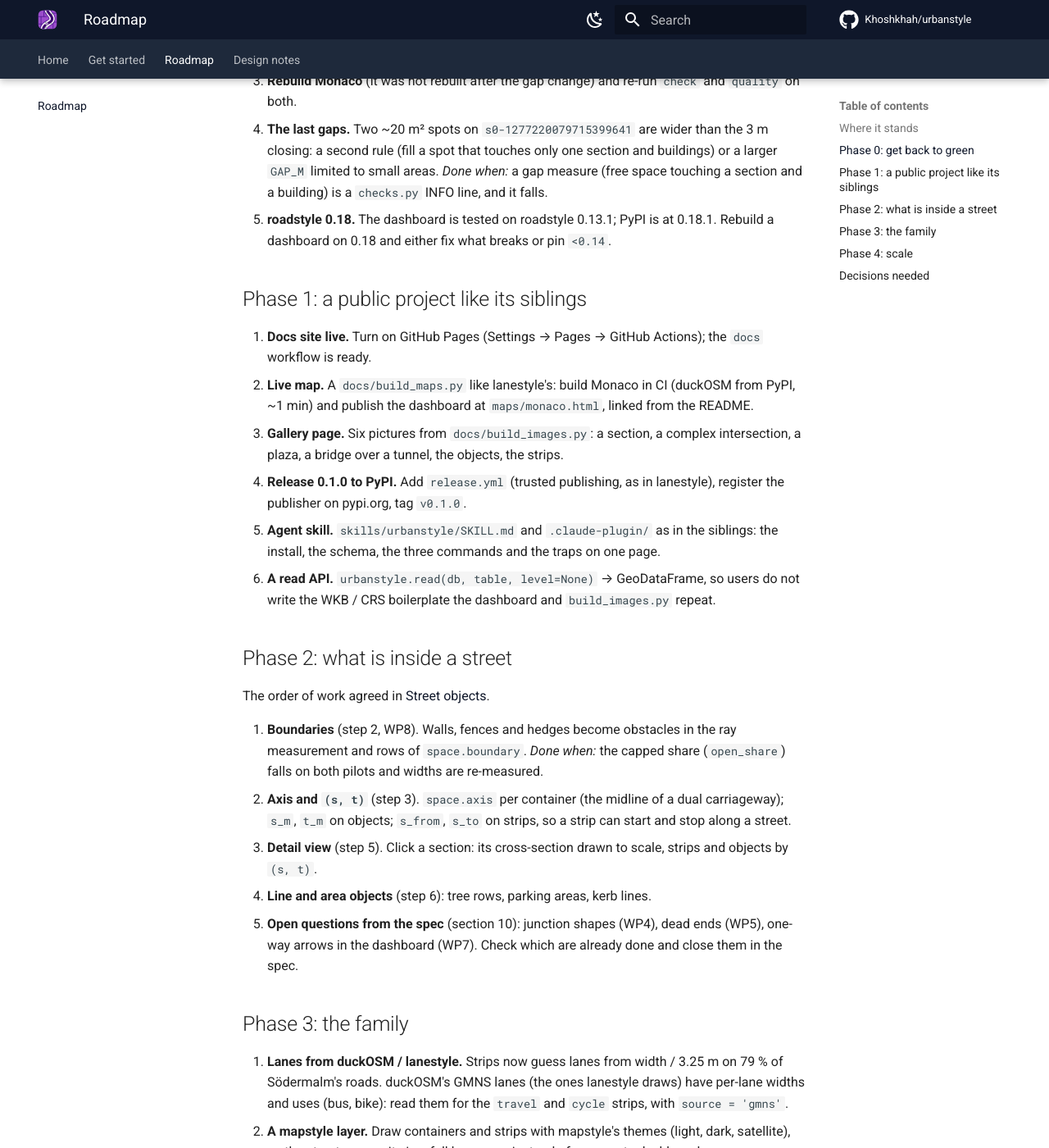
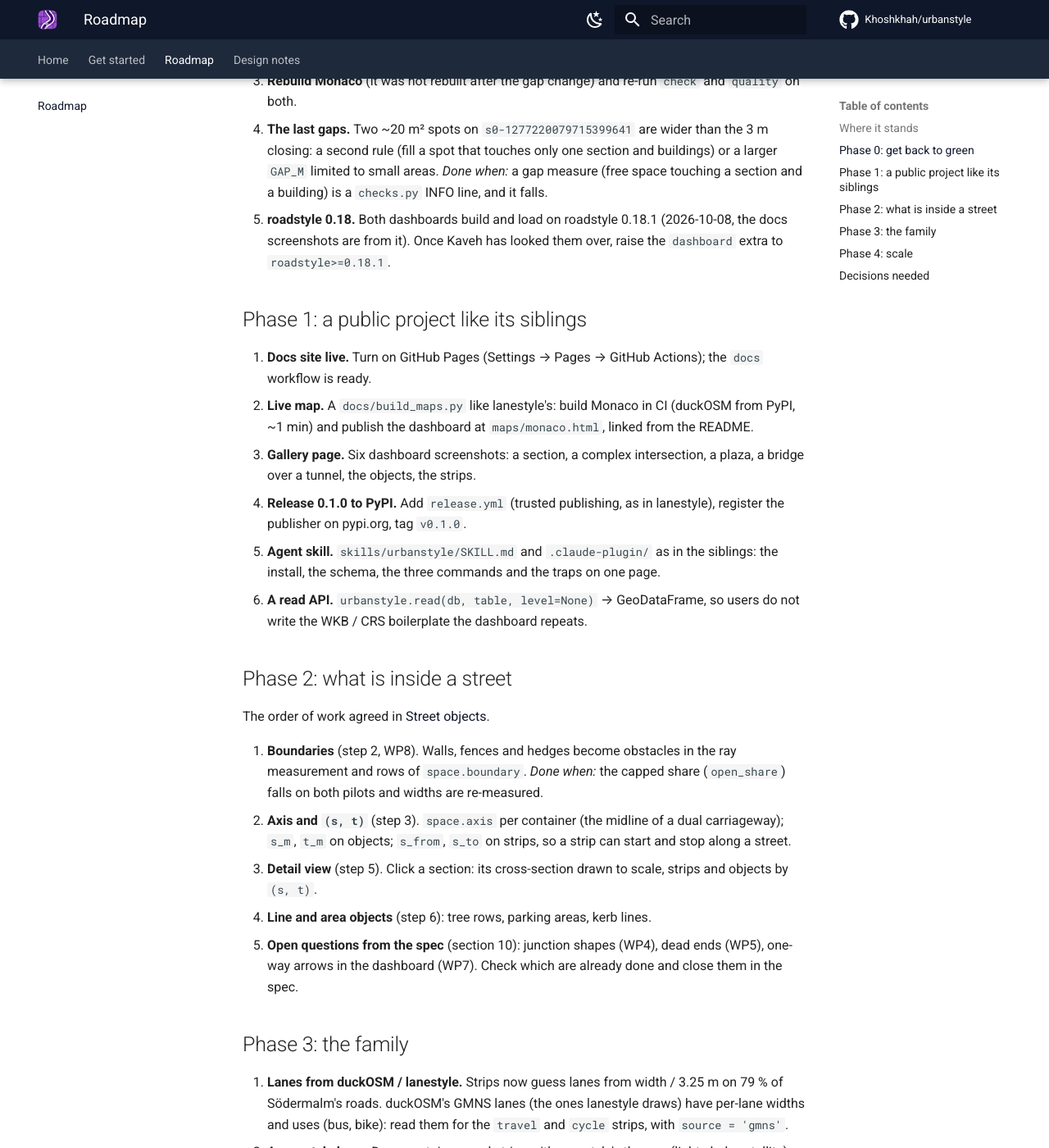
Before and after one commit to Khoshkhah/urbanstyle, an MkDocs documentation site: the page built from docs/plan.md, in a window 1280 px wide and 1400 px high, scrolled down 1320 px. Shown: the whole window at 82% size. Built offline with MkDocs 1.6.1 and Material for MkDocs 9.7.7, drawn with Linux system fonts in a browser that asks for light colours; comment, search, counter and statistics services are not loaded.

Commit message:
Docs pictures are dashboard screenshots of Södermalm, not a separate drawing
- docs/img/sodermalm.jpg (the island, level 0) and section.jpg (Dalslandsgatan in focus), taken from
  viz/sodermalm-rs0.18.1.html (roadstyle 0.18.1)
- removed docs/build_images.py and its matplotlib pictures of Monaco
- OpenStreetMap / CARTO credit under each picture

Co-Authored-By: Claude Opus 5.5 <noreply@anthropic.com>

```diff
--- a/docs/plan.md
+++ b/docs/plan.md
@@ -37,22 +37,22 @@ The work stopped in the middle of the gap fix (2026-10-04). Finish it before any
 4. **The last gaps.** Two ~20 m² spots on `s0-1277220079715399641` are wider than the 3 m closing: a second rule
    (fill a spot that touches only one section and buildings) or a larger `GAP_M` limited to small areas.
    *Done when:* a gap measure (free space touching a section and a building) is a `checks.py` INFO line, and it falls.
-5. **roadstyle 0.18.** The dashboard is tested on roadstyle 0.13.1; PyPI is at 0.18.1. Rebuild a dashboard on 0.18
-   and either fix what breaks or pin `<0.14`.
+5. **roadstyle 0.18.** Both dashboards build and load on roadstyle 0.18.1 (2026-10-08, the docs screenshots are
+   from it). Once Kaveh has looked them over, raise the `dashboard` extra to `roadstyle>=0.18.1`.
 
 ## Phase 1: a public project like its siblings
 
 6. **Docs site live.** Turn on GitHub Pages (Settings → Pages → GitHub Actions); the `docs` workflow is ready.
 7. **Live map.** A `docs/build_maps.py` like lanestyle's: build Monaco in CI (duckOSM from PyPI, ~1 min) and publish
    the dashboard at `maps/monaco.html`, linked from the README.
-8. **Gallery page.** Six pictures from `docs/build_images.py`: a section, a complex intersection, a plaza, a bridge
+8. **Gallery page.** Six dashboard screenshots: a section, a complex intersection, a plaza, a bridge
    over a tunnel, the objects, the strips.
 9. **Release 0.1.0 to PyPI.** Add `release.yml` (trusted publishing, as in lanestyle), register the publisher on
    pypi.org, tag `v0.1.0`.
 10. **Agent skill.** `skills/urbanstyle/SKILL.md` and `.claude-plugin/` as in the siblings: the install, the schema,
     the three commands and the traps on one page.
 11. **A read API.** `urbanstyle.read(db, table, level=None)` → GeoDataFrame, so users do not write the
-    WKB / CRS boilerplate the dashboard and `build_images.py` repeat.
+    WKB / CRS boilerplate the dashboard repeats.
 
 ## Phase 2: what is inside a street
 
--- a/docs/stylesheets/extra.css
+++ b/docs/stylesheets/extra.css
@@ -33,3 +33,4 @@
 
 /* home hero and gallery pictures */
 .md-typeset .us-hero img, .md-typeset .us-shot img { border-radius: 12px; box-shadow: 0 4px 22px rgba(0, 0, 0, .22); }
+.md-typeset .us-caption { font-size: .8em; color: var(--md-default-fg-color--light); text-align: center; margin-top: -.6em; }
--- a/pyproject.toml
+++ b/pyproject.toml
@@ -28,7 +28,7 @@ dependencies = ["duckdb>=1.1", "shapely>=2", "numpy", "pandas"]
 dashboard = ["roadstyle>=0.13.1", "geopandas"]
 osm = ["duckosm"]
 dev = ["pytest"]
-docs = ["mkdocs>=1.6,<2", "mkdocs-material>=9.5,<10", "mkdocs-llmstxt>=0.5,<0.6", "matplotlib", "geopandas"]
+docs = ["mkdocs>=1.6,<2", "mkdocs-material>=9.5,<10", "mkdocs-llmstxt>=0.5,<0.6"]
 
 [project.scripts]
 urbanstyle = "urbanstyle.cli:main"
```
Also changed, not shown: AGENTS.md (+3 -3 lines), CHANGELOG.md (+1 -1 lines), README.md (+4 -3 lines), docs/build_images.py (deleted, +0 -66 lines), docs/index.md (+8 -5 lines), docs/img/hero.png (deleted), docs/img/partition.png (deleted), docs/img/section.jpg (added), docs/img/sodermalm.jpg (added).
